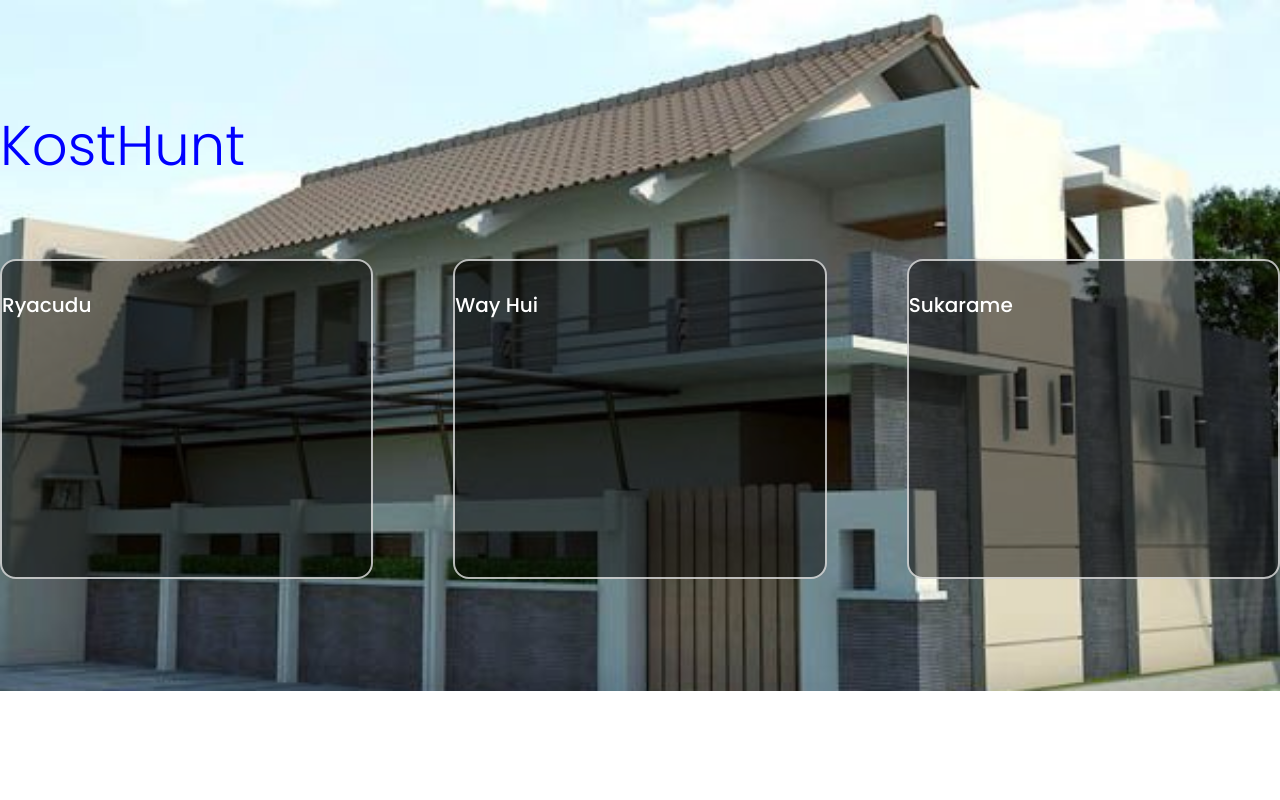
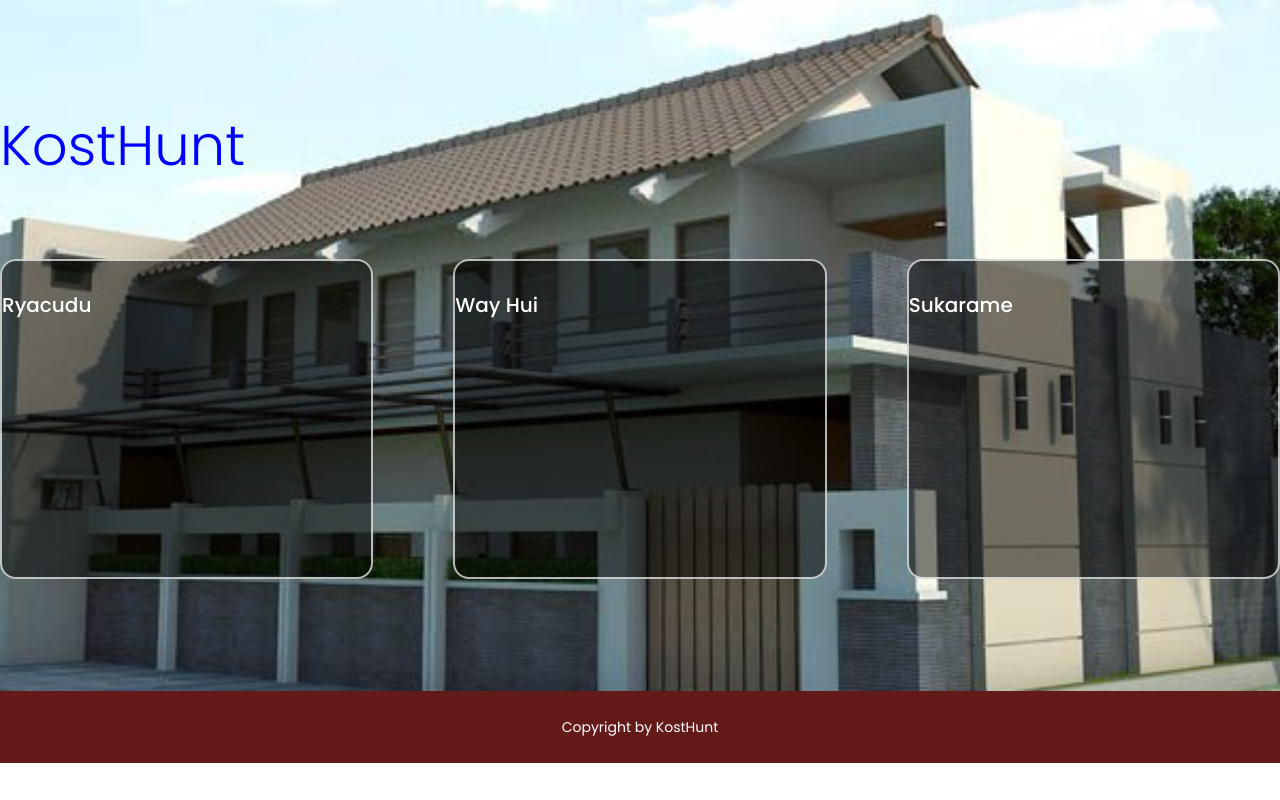
Before and after one commit to AhmadSyafarudin/GPP, a React (Create React App) app: page / in a window 1280 px wide. Built offline with nearby package versions, Linux system fonts and the light colour scheme; no server answers.

Commit message:
Footer nih bosss

```diff
--- a/src/Pages/Home/Home.jsx
+++ b/src/Pages/Home/Home.jsx
@@ -1,6 +1,7 @@
 import React from "react";
 import "./Home.css";
 import Beranda from "./components/beranda/Beranda";
+import Footer from "./components/footer/Footer";
 
 
 const Home = () => {
@@ -8,6 +9,7 @@ const Home = () => {
     <>
 
       <Beranda />
+      <Footer />
 
     </>
   );
--- /dev/null
+++ b/src/Pages/Home/components/footer/Footer.jsx
@@ -0,0 +1,12 @@
+import React from "react";
+import "./footer.css";
+
+const Footer = () => {
+  return (
+    <footer className="section-4">
+      <small>Copyright by KostHunt</small>
+    </footer>
+  );
+};
+
+export default Footer;
--- /dev/null
+++ b/src/Pages/Home/components/footer/footer.css
@@ -0,0 +1,7 @@
+/* Footer */
+footer {
+  text-align: center;
+  color: white;
+  background-color: rgb(101, 26, 26);
+  padding: 1.5rem;
+}
```
